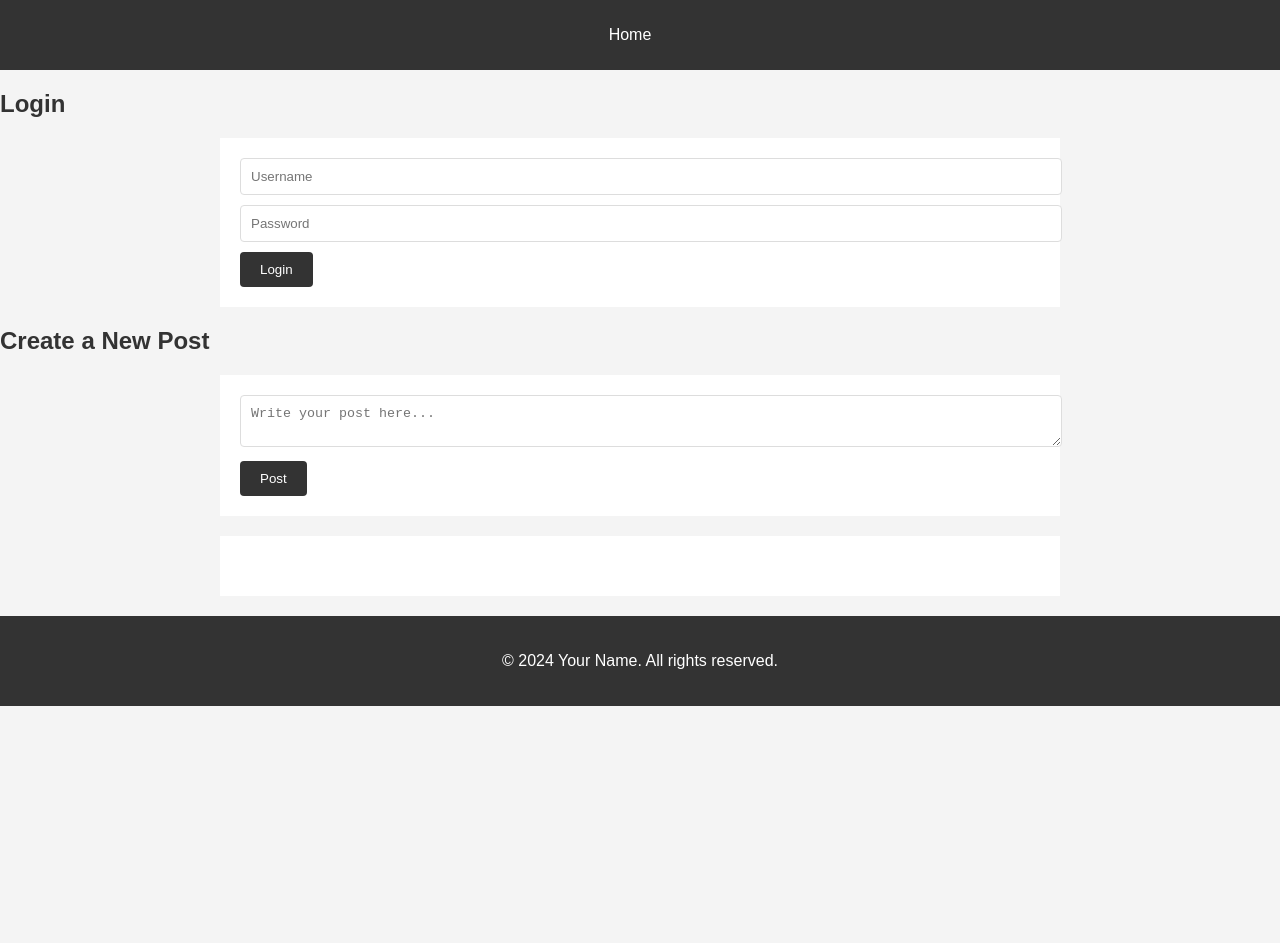
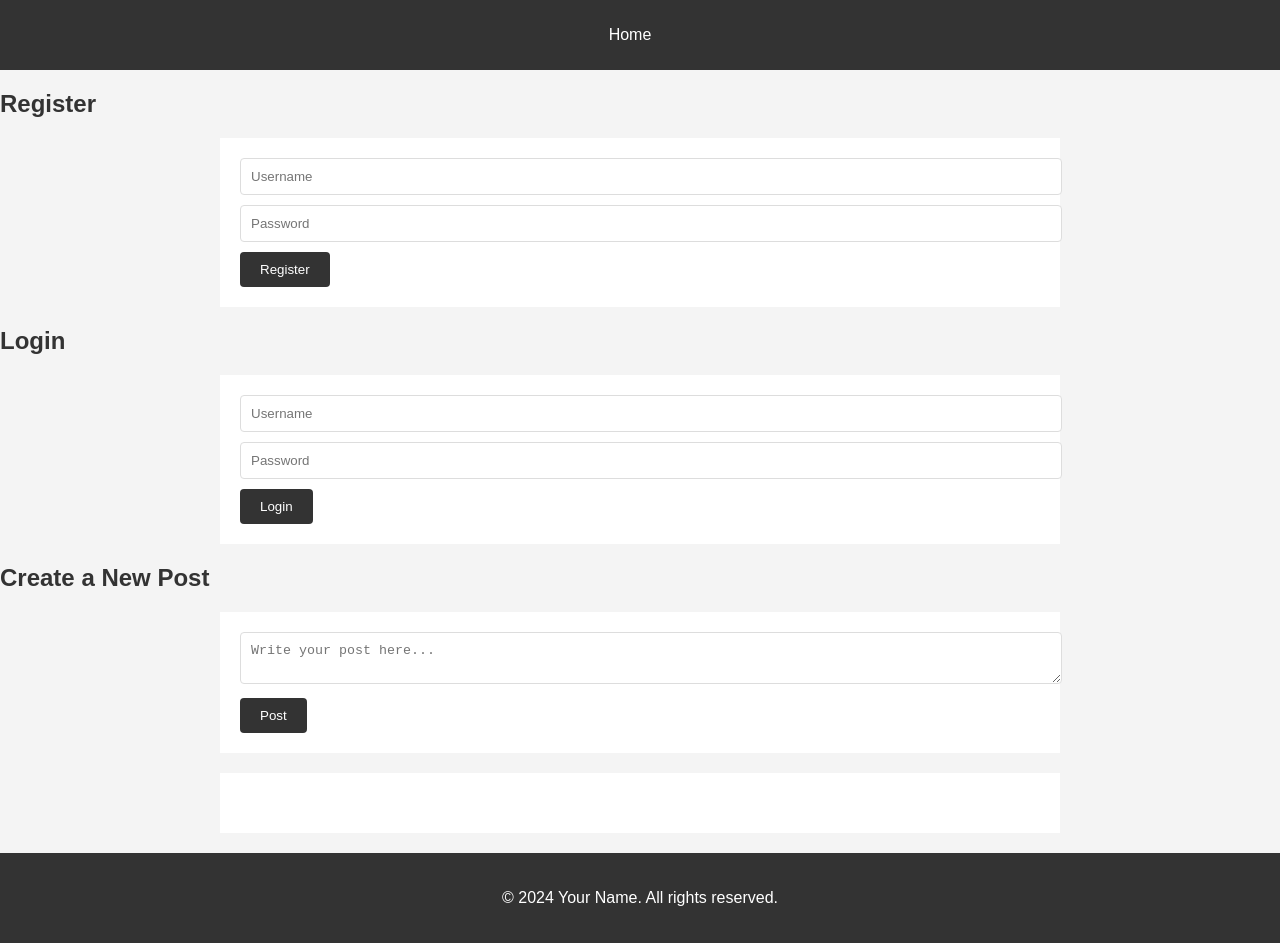
Before and after one commit to simioyin222/DRAFT-BLOG, a website: page public/index.html in a window 1280 px wide. Before the commit the page ends 800 px from the top, so only its background shows below. Drawn offline with Linux system fonts and the light colour scheme; no server answers.

Commit message:
add registration forms to html doc

```diff
--- a/public/index.html
+++ b/public/index.html
@@ -15,6 +15,16 @@
             </ul>
         </nav>
     </header>
+
+    <!-- Registration Form -->
+    <section id="registration-section">
+        <h2>Register</h2>
+        <form id="registration-form">
+            <input type="text" id="register-username" placeholder="Username" required>
+            <input type="password" id="register-password" placeholder="Password" required>
+            <button type="submit">Register</button>
+        </form>
+    </section>
 
     <!-- Login Form -->
     <section id="login-section">
```
